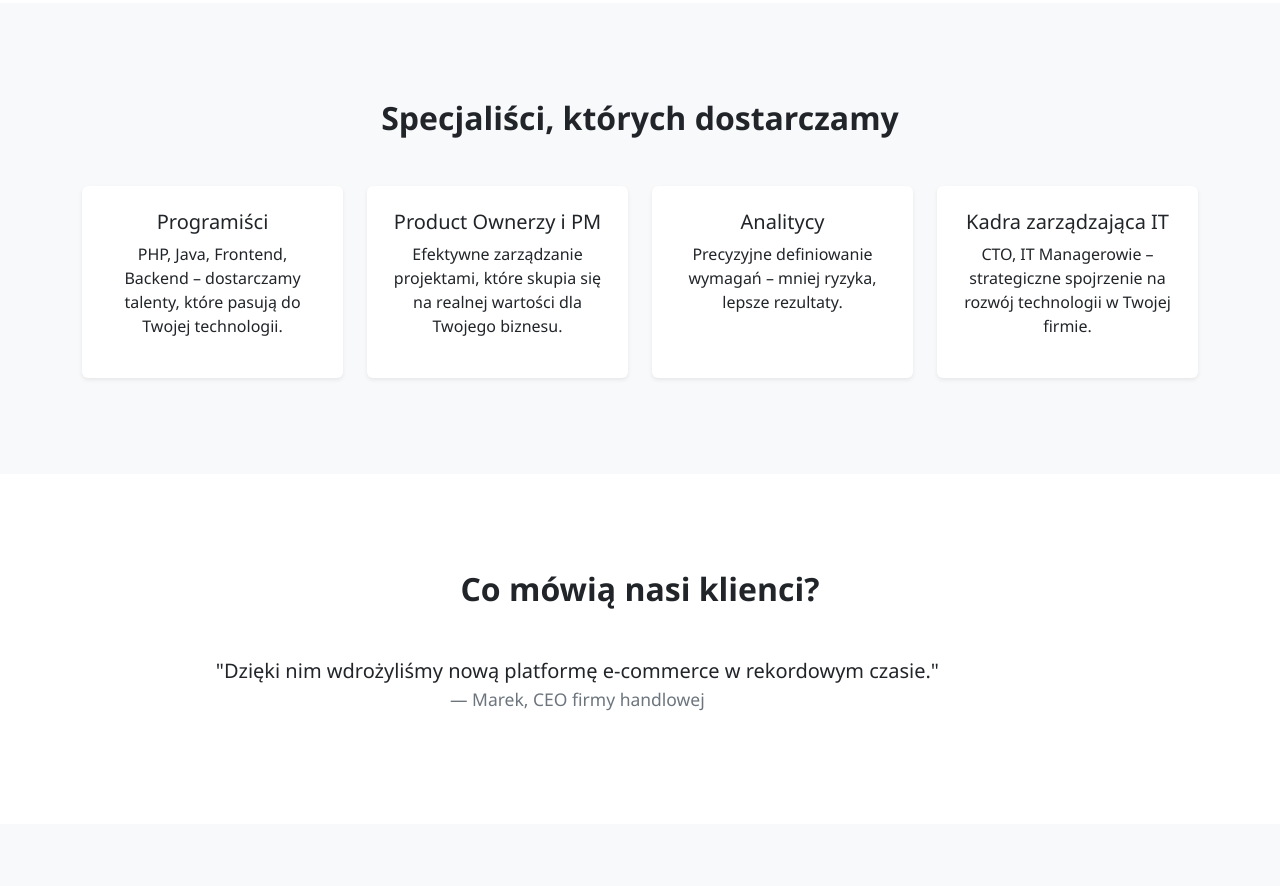
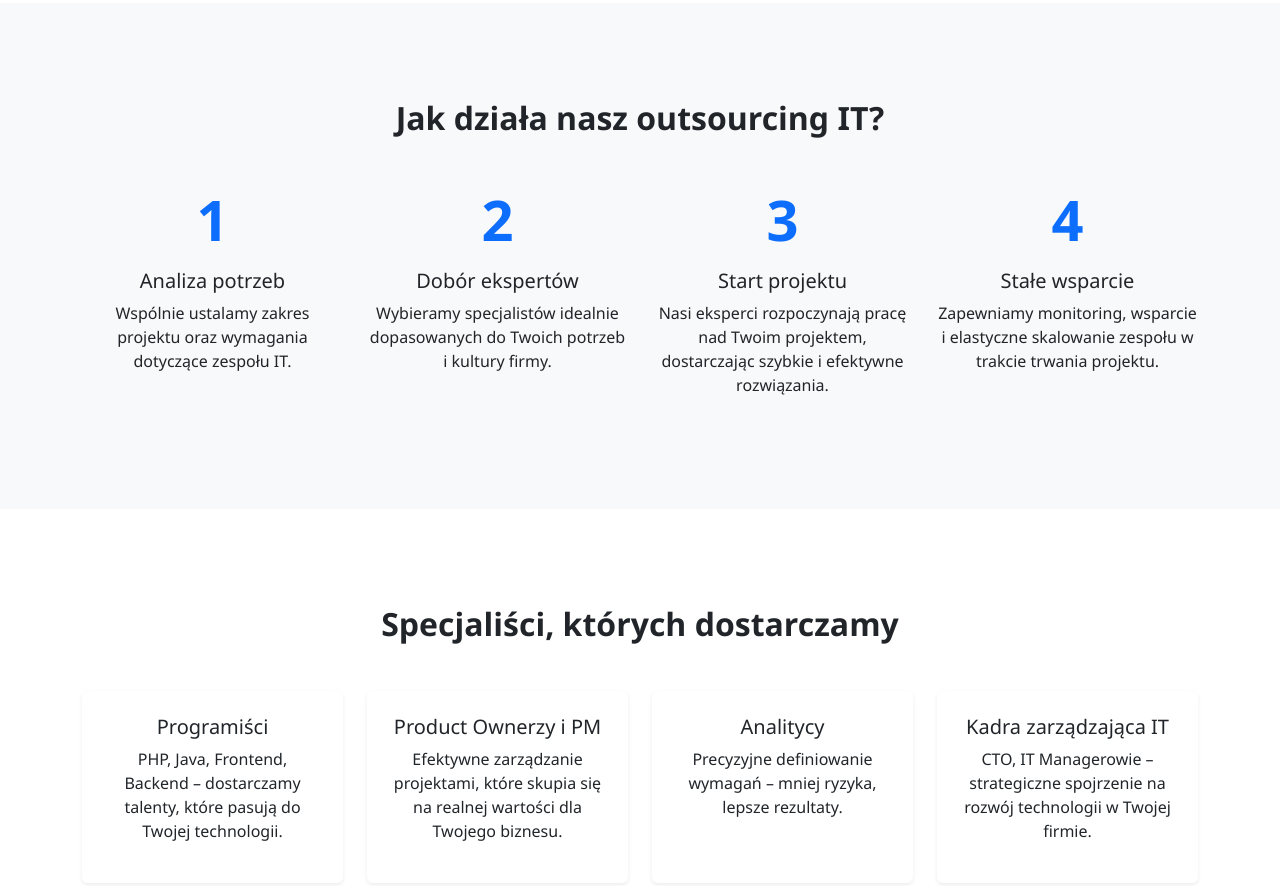
Before and after one commit to dawidgajek/itout, a plain HTML site: page index.html in a window 1280 px wide. Shown: the part 2504-3390 px from the top of the page. Drawn offline with nearby package versions, Linux system fonts and the light colour scheme.

Commit message:
style kolory plus nowa sekcja jak dzialamy

```diff
--- a/css/style.css
+++ b/css/style.css
@@ -23,3 +23,8 @@ body { font-family: 'Segoe UI', Tahoma, Geneva, Verdana, sans-serif; }
   border-radius: 0.375rem;
   border: 1px solid #ccc;
 }
+
+.step-number {
+  font-family: 'Segoe UI', Tahoma, Geneva, Verdana, sans-serif;
+  color: #0d6efd;
+}
--- a/index.html
+++ b/index.html
@@ -128,8 +128,38 @@
         </div>
     </section>
 
+<!-- jak działmy-->
+    <section class="py-7 bg-light">
+  <div class="container">
+    <h2 class="text-center fw-bold mb-5">Jak działa nasz outsourcing IT?</h2>
+    <div class="row g-4">
+      <div class="col-md-3 text-center">
+        <div class="step-number display-4 fw-bold text-primary mb-3">1</div>
+        <h5>Analiza potrzeb</h5>
+        <p>Wspólnie ustalamy zakres projektu oraz wymagania dotyczące zespołu IT.</p>
+      </div>
+      <div class="col-md-3 text-center">
+        <div class="step-number display-4 fw-bold text-primary mb-3">2</div>
+        <h5>Dobór ekspertów</h5>
+        <p>Wybieramy specjalistów idealnie dopasowanych do Twoich potrzeb i kultury firmy.</p>
+      </div>
+      <div class="col-md-3 text-center">
+        <div class="step-number display-4 fw-bold text-primary mb-3">3</div>
+        <h5>Start projektu</h5>
+        <p>Nasi eksperci rozpoczynają pracę nad Twoim projektem, dostarczając szybkie i efektywne rozwiązania.</p>
+      </div>
+      <div class="col-md-3 text-center">
+        <div class="step-number display-4 fw-bold text-primary mb-3">4</div>
+        <h5>Stałe wsparcie</h5>
+        <p>Zapewniamy monitoring, wsparcie i elastyczne skalowanie zespołu w trakcie trwania projektu.</p>
+      </div>
+    </div>
+  </div>
+</section>
+
+
     <!-- Oferta -->
-    <section id="services" class="py-7 bg-light">
+    <section id="services" class="py-7">
         <div class="container">
             <h2 class="text-center fw-bold mb-5">Specjaliści, których dostarczamy</h2>
             <div class="row g-4">
@@ -162,7 +192,7 @@
     </section>
 
     <!-- Opinie klientów -->
-    <section class="py-7">
+    <section class="py-7 bg-light">
         <div class="container">
             <h2 class="text-center fw-bold mb-5">Co mówią nasi klienci?</h2>
             <div id="carouselTestimonials" class="carousel slide" data-bs-ride="carousel">
@@ -193,7 +223,7 @@
     </section>
 
     <!-- Zespół -->
-    <section id="team" class="py-7 bg-light">
+    <section id="team" class="py-7">
         <div class="container">
             <h2 class="text-center fw-bold mb-5">Poznaj nasz zespół</h2>
             <div class="row g-4">
@@ -230,7 +260,7 @@
     </section>
 
 <!-- Kontakt -->
-<section id="contact" class="py-7 contact-section">
+<section id="contact" class="py-7 contact-section bg-light">
   <div class="container">
     <h2 class="text-center fw-bold mb-5">Skontaktuj się z nami</h2>
     <div class="row align-items-center g-5">
```
